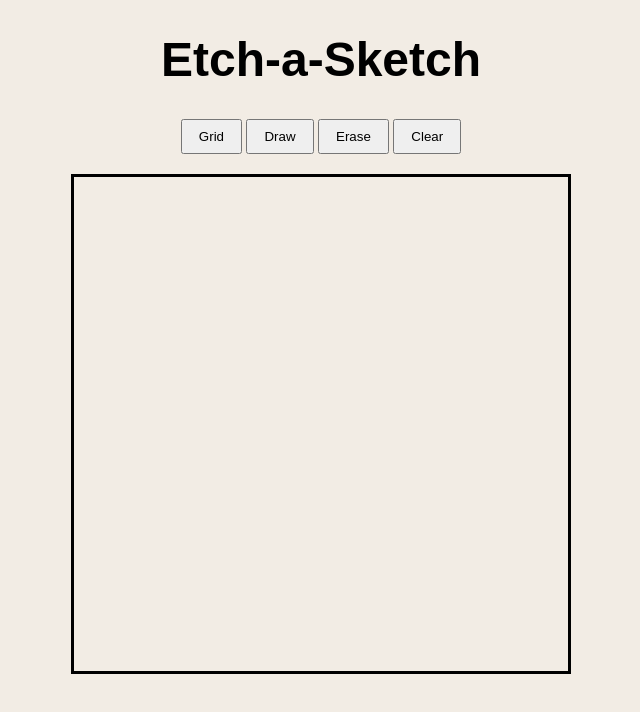
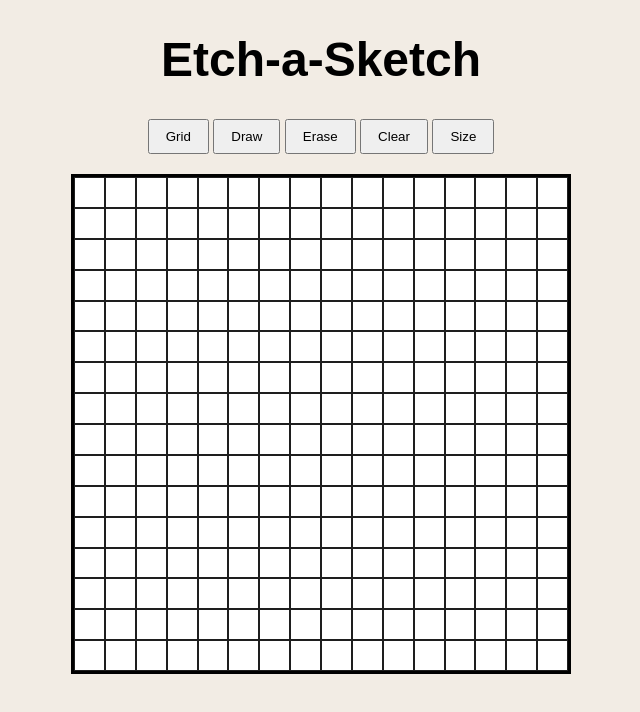
Before and after one commit to ctarx/Etch-a-Sketch, a plain HTML site: page index.html in a window 1280 px wide. Both pictures are taken after a click on the button "Grid". Shown: the whole page, without its empty margins (319-959 px from the left). Drawn offline with Linux system fonts and the light colour scheme.

Commit message:
refactor: reorganize event listeners and add dynamic resizing for grid

```diff
--- a/index.html
+++ b/index.html
@@ -12,6 +12,7 @@
     <button class="draw">Draw</button>
     <button class="erase">Erase</button>
     <button class="clear">Clear</button>
+    <button class="size">Size</button>
     <div class="container"></div>
     <script src="./main.js"></script>
   </body>
--- a/main.js
+++ b/main.js
@@ -1,60 +1,94 @@
 const container = document.querySelector(".container");
 
+// Create buttons variables
 const gridButton = document.querySelector(".grid");
 const drawButton = document.querySelector(".draw");
 const eraseButton = document.querySelector(".erase");
 const clearButton = document.querySelector(".clear");
+const sizeButton = document.querySelector(".size");
 
-// Create 16x16 grid of divs
-for (let i = 1; i <= 256; i++) {
-  const div = document.createElement("div");
-  div.classList.add("cell", "cell-border");
-  container.appendChild(div);
+let size = 16; // Default grid size 16 x 16
+let isDrawing = false; // Initialize drawing state
+
+// Set the CSS property --size to the value of the variable size
+document.documentElement.style.setProperty("--size", size);
+
+// Function to create the grid
+function createGrid(size) {
+  for (let i = 0; i < size; i++) {
+    const divRow = document.createElement("div");
+    for (let j = 0; j < size; j++) {
+      const divCell = document.createElement("div");
+      divCell.classList.add("cell");
+      divRow.appendChild(divCell);
+    }
+    container.appendChild(divRow);
+  }
+  addListenersToCells(); // Add listeners to the cells after creating the grid
+}
+createGrid(size);
+
+// Function to clear the grid
+function clearGrid() {
+  container.innerHTML = "";
 }
 
-// Add buttons events
+// Function to add listeners to cells
+function addListenersToCells() {
+  const cells = document.querySelectorAll(".cell");
 
-// Add grid on/off function
-const cells = document.querySelectorAll(".cell");
-let isDrawing = false;
-
-function grid() {
-  cells.forEach((cell) => {
-    cell.classList.toggle("cell-border");
-  });
-}
-gridButton.addEventListener("click", grid);
-
-// Add draw function
+  // Draw function
   function draw() {
     isDrawing = true;
     cells.forEach((cell) => {
-    cell.addEventListener("mouseenter", () => {
+      cell.addEventListener("mouseover", () => {
         if (isDrawing) {
           cell.classList.add("color");
         }
       });
     });
   }
-drawButton.addEventListener("click", draw);
 
-// Add erase function
+  // Erase function
   function erase() {
     isDrawing = false;
     cells.forEach((cell) => {
-    cell.addEventListener("mouseenter", () => {
+      cell.addEventListener("mouseover", () => {
         cell.classList.remove("color");
       });
     });
   }
-eraseButton.addEventListener("click", erase);
 
-// Add clear function
+  // Toggle grid borders
+  function grid() {
+    cells.forEach((cell) => {
+      cell.classList.toggle("cell-border");
+    });
+  }
+
+  // Clear colors from the grid
   function clear() {
     isDrawing = false;
     cells.forEach((cell) => {
       cell.classList.remove("color");
-    cell.removeEventListener("mousenter", draw);
     });
   }
+
+  // Assign functions to buttons
+  gridButton.addEventListener("click", grid);
+  drawButton.addEventListener("click", draw);
+  eraseButton.addEventListener("click", erase);
   clearButton.addEventListener("click", clear);
+}
+
+// Listener for the size button to update grid size
+sizeButton.addEventListener("click", () => {
+  size = Number(prompt("Grid size from 1 - 100"));
+  if (size >= 1 && size <= 100) {
+    document.documentElement.style.setProperty("--size", size);
+    clearGrid(); // Clear the old grid
+    createGrid(size); // Create a new grid with the new size
+  } else {
+    alert("Please enter a number between 1 and 100.");
+  }
+});
--- a/style.css
+++ b/style.css
@@ -17,16 +17,17 @@ h1 {
 
 .container {
   margin: 0 auto;
-  max-width: 500px;
-  min-height: 500px;
+  width: 500px;
+  height: 500px;
   display: flex;
-  flex-wrap: wrap;
-  justify-content: center;
   border: 3px solid #000;
+  background-color: #fff;
 }
 
 .cell {
-  flex: 1 6%;
+  /* (.container size - border (3px*2)) / grid size */
+  height: calc((500px - 6px) / var(--size));
+  width: calc((500px - 6px) / var(--size));
 }
 .cell-border {
   border: 1px solid #1e1e1e;
```
Lines whose indentation alone changed are shown as unchanged.
